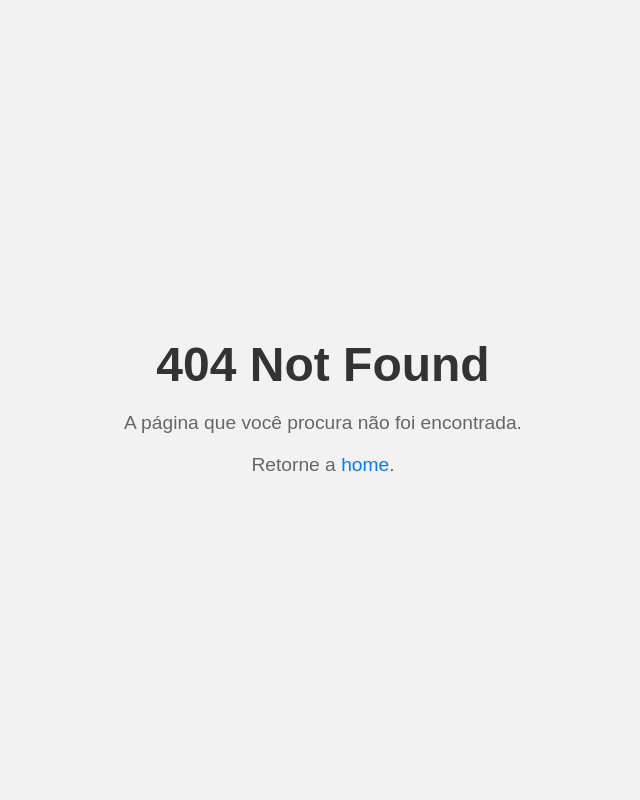
After one commit to marcussviniciuss/sistema-soft-forge, a Flask app: page /static/imagens/soft_forge_logo in a window 1280 px wide. The commit adds this page. Shown: the whole page, without its empty margins (317-957 px from the left). Run offline with Flask 3, Linux system fonts and the light colour scheme.

Commit message:
pagina 404 adicionada

```diff
--- a/hms_softforge/routes.py
+++ b/hms_softforge/routes.py
@@ -91,3 +91,7 @@ def mudar_estado(tarefa_id, novo_estado):
         database.session.commit()
 
     return redirect(url_for("perfilgerente"))
+
+@app.errorhandler(404)
+def notFound(error):
+    return render_template('404.html')
--- /dev/null
+++ b/hms_softforge/static/css/404style.css
@@ -0,0 +1,29 @@
+body {
+    font-family: Arial, sans-serif;
+    background-color: #f2f2f2;
+    margin: 0;
+    display: flex;
+    justify-content: center;
+    align-items: center;
+    height: 100vh;
+  }
+
+  .container {
+    text-align: center;
+  }
+
+  h1 {
+    font-size: 3rem;
+    margin-bottom: 20px;
+    color: #333;
+  }
+
+  p {
+    font-size: 1.2rem;
+    color: #666;
+  }
+
+  a {
+    text-decoration: none;
+    color: #007bff;
+  }
--- /dev/null
+++ b/hms_softforge/templates/404.html
@@ -0,0 +1,17 @@
+<!DOCTYPE html>
+<html lang="pt-br">
+<head>
+<meta charset="UTF-8">
+<meta name="viewport" content="width=device-width, initial-scale=1.0">
+<title>404 Not Found</title>
+<link rel="shortcut icon" href="../static/imagens/soft_forge_logo" type="image/x-icon">
+<link rel="stylesheet" href="../static/css/404style.css">
+</head>
+<body>
+  <div class="container">
+    <h1>404 Not Found</h1>
+    <p>A página que você procura não foi encontrada.</p>
+    <p>Retorne a <a href="/">home</a>.</p>
+  </div>
+</body>
+</html>
--- a/hms_softforge/templates/homepage.html
+++ b/hms_softforge/templates/homepage.html
@@ -4,7 +4,8 @@
     <meta charset="UTF-8">
     <meta name="viewport" content="width=device-width, initial-scale=1.0">
     <title>{% block titulo %} HMS - Softforge {% endblock %}</title>
-<link rel="stylesheet" href="../static/css/style.css">
+    <link rel="shortcut icon" href="../static/imagens/soft_forge_logo" type="image/x-icon">
+    <link rel="stylesheet" href="../static/css/style.css">
 </head>
 
 {% block body %}
--- a/hms_softforge/templates/perfilfuncionario.html
+++ b/hms_softforge/templates/perfilfuncionario.html
@@ -6,6 +6,6 @@
     <title>Perfil - Gerente</title>
 </head>
 <body>
-    Tarefas
+
 </body>
 </html>
```
Also changed, not shown: hms_softforge/templates/perfilatendente.html (+13 -3 lines), instance/comunidade.db, 2 other files.
